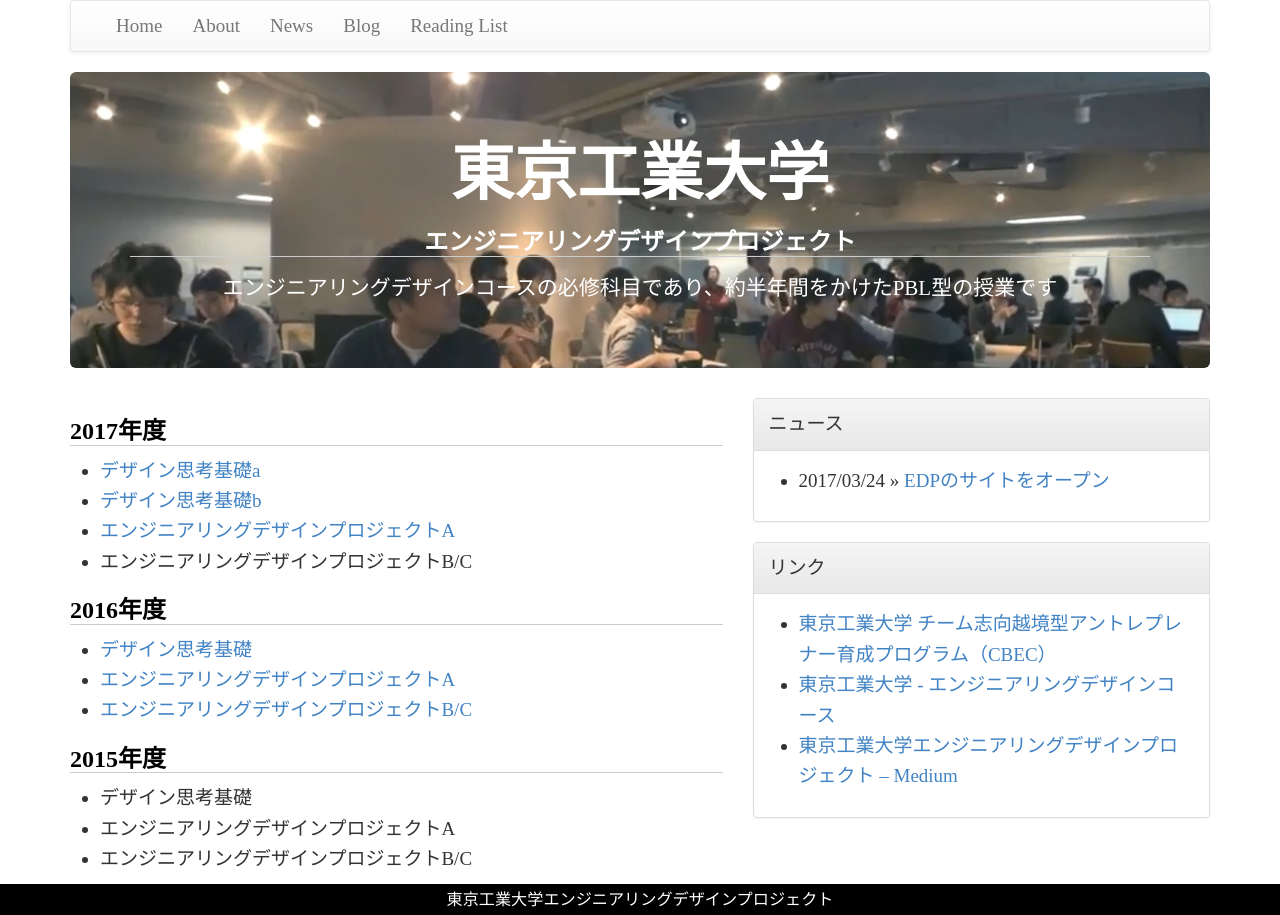
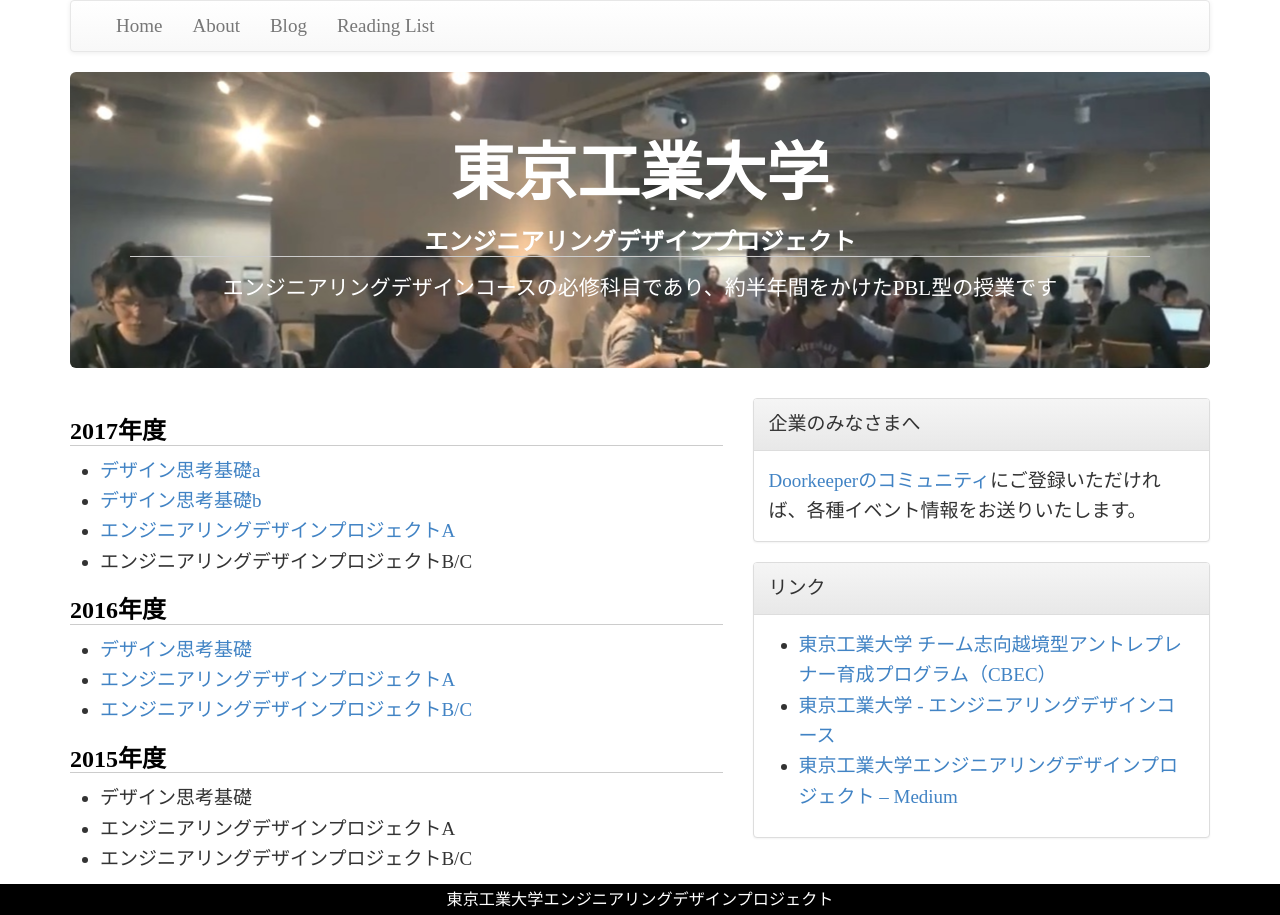
Before and after one commit to titech-edp/titech-edp.github.io, a Jekyll site: the page built from index.md, in a window 1280 px wide. Built offline with Jekyll 4.4.1, drawn with Linux system fonts in a browser that asks for light colours.

Commit message:
Update index

```diff
--- a/_includes/nav.html
+++ b/_includes/nav.html
@@ -24,7 +24,6 @@
             <ul class="nav navbar-nav">
                 <li><a href="/">Home</a></li>
                 <li><a href="/about/">About</a></li>
-                <li><a href="/news/">News</a></li>
                 <li><a href="https://medium.com/titech-eng-and-design">Blog</a></li>
                 <li><a href="/reading-list/">Reading List</a></li>
             </ul>
--- a/index.md
+++ b/index.md
@@ -35,9 +35,9 @@
 <div class="col-md-5">
 
 <div class="panel panel-default">
-  <div class="panel-heading">ニュース</div>
+  <div class="panel-heading">企業のみなさまへ</div>
   <div class="panel-body">
-  {% include post-list-for-top-page.html %}
+  <a href="https://cbec-titech.doorkeeper.jp/">Doorkeeperのコミュニティ</a>にご登録いただければ、各種イベント情報をお送りいたします。
   </div>
 </div>
 
```
Also changed, not shown: news/index.md (deleted, +0 -5 lines).
